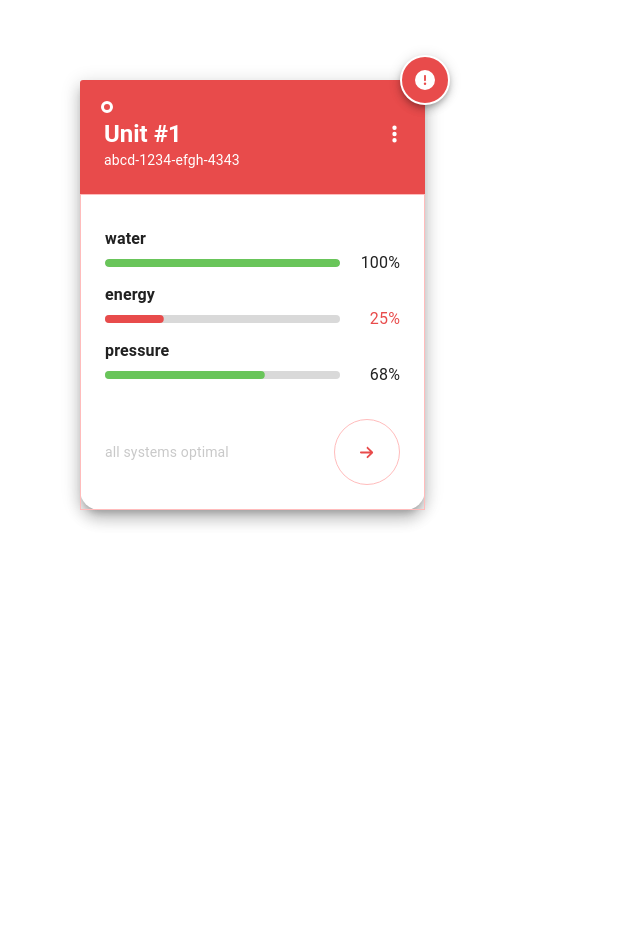
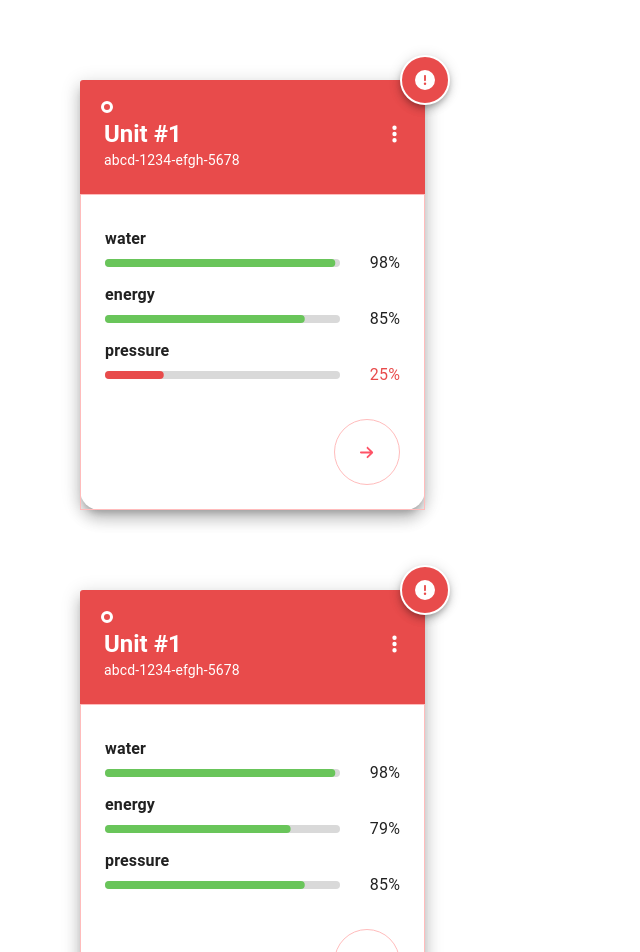
Before and after one commit to KevinKra/nextjs-template, a Next.js app: page / in a window 1280 px wide. Shown: the top 952 px of the page, without its empty margins (0-640 px from the left). Before the commit the page ends 880 px from the top, so only its background shows below. Built offline with nearby package versions, Linux system fonts and the light colour scheme.

Commit message:
refinement pass, clean up styles, pass more props and include addt types

```diff
--- a/src/components/molecules/StatusBar/index.tsx
+++ b/src/components/molecules/StatusBar/index.tsx
@@ -1,10 +1,11 @@
 import React from "react";
 import { Typography, LinearProgress, styled, css } from "@mui/material";
+import { statusTypes } from "../UnitSnapshot";
 
 interface IStatusBar {
   title: string;
   value: number;
-  variant: "success" | "error";
+  variant: statusTypes;
 }
 
 const StatusBar = ({ ...props }: IStatusBar) => {
@@ -40,14 +41,13 @@ const StatusRow = styled("div")<IStatusBar>`
   grid-template-columns: 1fr 2.5rem;
   grid-column-gap: 1.25rem;
 
-  ${({ variant }) =>
-    variant === "error" &&
+  ${({ theme, variant }) =>
+    variant === ("error" || "warning") &&
     css`
       .status-bar-percentage {
-        color: #e84b4b;
+        color: ${theme.palette.error.main};
       }
     `}
-  /* border: 1px solid red; */
 
   .status-bar-percentage {
     place-self: flex-end;
--- a/src/components/molecules/UnitSnapshot/index.tsx
+++ b/src/components/molecules/UnitSnapshot/index.tsx
@@ -8,7 +8,24 @@ import {
   faCircleExclamation,
 } from "@fortawesome/free-solid-svg-icons";
 
-const UnitSnapshot = () => {
+export type statusTypes = "success" | "warning" | "error";
+
+interface trackingStatus {
+  type: "water" | "pressure" | "energy";
+  value: number;
+  status: statusTypes;
+}
+
+interface IUnitSnapshot {
+  title: string;
+  uuid: string;
+  water: trackingStatus;
+  energy: trackingStatus;
+  pressure: trackingStatus;
+  inError: boolean;
+}
+
+const UnitSnapshot = ({ ...props }: IUnitSnapshot) => {
   return (
     <StyledPaper elevation={10}>
       <AlertTab elevation={5}>
@@ -18,7 +35,7 @@ const UnitSnapshot = () => {
         <HealthMarker />
         <div className="header-content">
           <Typography variant="h5" fontWeight={600}>
-            Unit #1
+            {props.title}
           </Typography>
           <FontAwesomeIcon
             className="fa-ellipsis-icon"
@@ -26,20 +43,34 @@ const UnitSnapshot = () => {
             size="lg"
             tabIndex={0}
           />
-          <Typography variant="body2">abcd-1234-efgh-4343</Typography>
+          <Typography variant="body2">{props.uuid}</Typography>
         </div>
       </Header>
       <Main>
         <div className="unit-snapshot-status-bars">
-          <StatusBar title="water" value={100} variant="success" />
-          <StatusBar title="energy" value={25} variant="error" />
-          <StatusBar title="pressure" value={68} variant="success" />
+          <StatusBar
+            title={props.water.type}
+            value={props.water.value}
+            variant={props.water.status}
+          />
+          <StatusBar
+            title={props.energy.type}
+            value={props.energy.value}
+            variant={props.energy.status}
+          />
+          <StatusBar
+            title={props.pressure.type}
+            value={props.pressure.value}
+            variant={props.pressure.status}
+          />
         </div>
         <div className="footer">
-          <Typography variant="body2" className="unit-snapshot-optimal">
-            all systems optimal
-          </Typography>
-          <StyledButton>
+          {props.inError === false && (
+            <Typography variant="body2" className="unit-snapshot-optimal">
+              all systems optimal
+            </Typography>
+          )}
+          <StyledButton className="visit-unit-button">
             <Icon>
               <FontAwesomeIcon icon={faArrowRight} size="2xs" />
             </Icon>
@@ -53,58 +84,36 @@ const UnitSnapshot = () => {
 export default UnitSnapshot;
 
 const StyledPaper = styled(Paper)`
-  margin: 5rem;
-
   position: relative;
   height: fit-content;
   width: 345px;
+  margin: 5rem;
   border-radius: 20px;
   border-top-left-radius: 4px;
 
   .unit-snapshot-optimal {
-    color: #c9c9c9;
+    color: ${({ theme }) => theme.palette.grey[400]};
   }
 
   .footer {
-    display: flex;
-    justify-content: space-between;
-    align-items: center;
+    display: grid;
+    place-items: center;
+    grid-template-columns: 1fr 1fr;
     margin-top: 2rem;
+  }
+
+  .visit-unit-button {
+    grid-column: 2/3;
+    place-self: flex-end;
   }
 `;
 
-// TODO - make component
-const AlertTab = styled(Paper)`
-  position: absolute;
-  top: -25px;
-  right: -25px;
-  border: 2px solid white;
-  height: 50px;
-  width: 50px;
-  border-radius: 50%;
-  background-color: #e84b4b;
-
-  display: grid;
-  place-items: center;
-  color: white;
-`;
-
-// TODO - make component
-const HealthMarker = styled("div")`
-  height: 6px;
-  width: 6px;
-  outline: 3px solid white;
-  border-radius: 50%;
-  background-color: #e84b4b;
-`;
-
 const Header = styled("div")`
-  background-color: #e84b4b;
+  background-color: ${({ theme }) => theme.palette.error.main};
   padding: 1.5rem;
   border-top-left-radius: 3px;
   border-top-right-radius: 20px;
-
-  color: white;
+  color: ${({ theme }) => theme.palette.common.white};
 
   .header-content {
     display: grid;
@@ -122,7 +131,7 @@ const Header = styled("div")`
 const Main = styled("div")`
   padding: 1.5rem;
   padding-top: 2rem;
-  border: 1px solid #ffbcbc;
+  border: 1px solid ${({ theme }) => theme.palette.error.light};
 
   .unit-snapshot-status-bars {
     display: grid;
@@ -130,14 +139,40 @@ const Main = styled("div")`
   }
 `;
 
+// TODO - make component
 const StyledButton = styled(Button)`
   span {
     display: grid;
     place-items: center;
-    color: #e84b4b;
+    color: ${({ theme }) => theme.palette.primary.main};
   }
 
-  border: 1px solid #ffbcbc;
+  border: 1px solid ${({ theme }) => theme.palette.error.light};
   padding: 1.25rem;
   border-radius: 50%;
 `;
+
+// TODO - make component
+const AlertTab = styled(Paper)`
+  position: absolute;
+  top: -25px;
+  right: -25px;
+  border: 2px solid ${({ theme }) => theme.palette.common.white};
+  height: 50px;
+  width: 50px;
+  border-radius: 50%;
+  background-color: ${({ theme }) => theme.palette.error.main};
+
+  display: grid;
+  place-items: center;
+  color: ${({ theme }) => theme.palette.common.white}; ;
+`;
+
+// TODO - make component
+const HealthMarker = styled("div")`
+  height: 6px;
+  width: 6px;
+  outline: 3px solid ${({ theme }) => theme.palette.common.white};
+  border-radius: 50%;
+  background-color: ${({ theme }) => theme.palette.error.main};
+`;
--- a/src/pages/index.tsx
+++ b/src/pages/index.tsx
@@ -17,7 +17,22 @@ import UnitSnapshot from "../components/molecules/UnitSnapshot";
 export default function Home() {
   return (
     <Background>
-      <UnitSnapshot />
+      <UnitSnapshot
+        title="Unit #1"
+        uuid="abcd-1234-efgh-5678"
+        water={{ type: "water", value: 98, status: "success" }}
+        energy={{ type: "energy", value: 85, status: "success" }}
+        pressure={{ type: "pressure", value: 25, status: "error" }}
+        inError={true}
+      />
+      <UnitSnapshot
+        title="Unit #1"
+        uuid="abcd-1234-efgh-5678"
+        water={{ type: "water", value: 98, status: "success" }}
+        energy={{ type: "energy", value: 79, status: "success" }}
+        pressure={{ type: "pressure", value: 85, status: "success" }}
+        inError={false}
+      />
       {/* <Stack spacing={2} direction="row">
         <Button>Hello World</Button>
         <Button variant="text">Test</Button>
@@ -47,7 +62,6 @@ export default function Home() {
       <Avatar alt="Cindy Baker" src="/static/images/avatar/3.jpg" />
       <CircularProgress color="success" />
       <Skeleton /> */}
-
     </Background>
   );
 }
```
